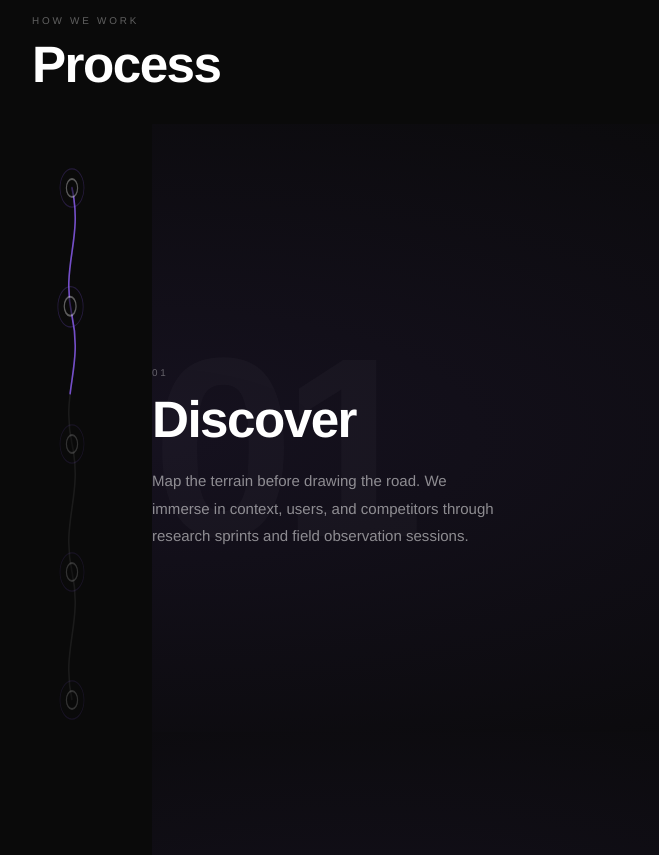
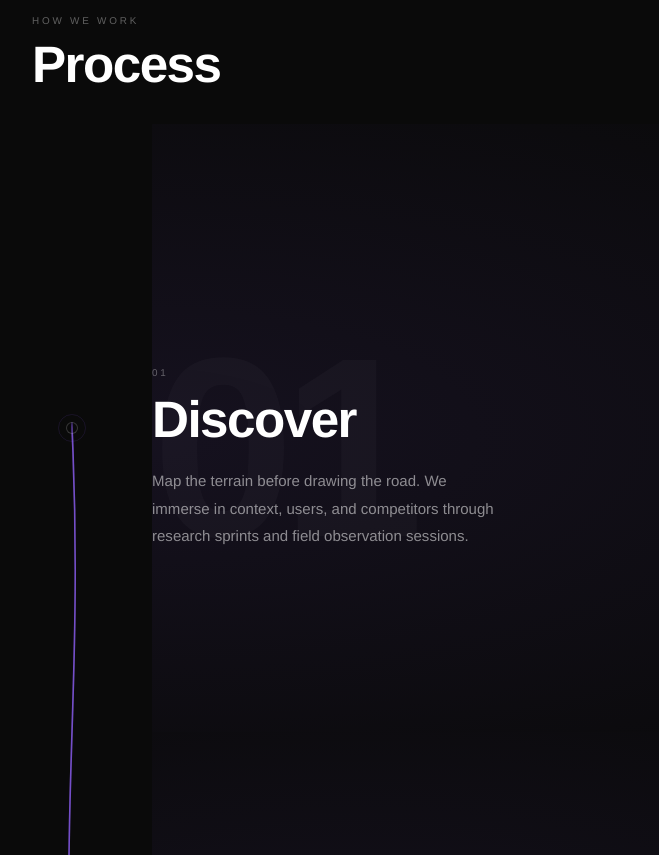
Before and after one commit to PythonicVarun/motion-dev-mcp-poc, a React (Vite) app in the folder claude-code/iterative/: page / in a window 1280 px wide. Shown: the part 1580-2435 px from the top of the page, without its empty margins (56-715 px from the left). Built offline with nearby package versions, Linux system fonts and the light colour scheme.

Commit message:
fix: enhance ProcessSection animations and layout adjustments

```diff
--- a/claude-code/iterative/src/components/ImmersivePortfolio.tsx
+++ b/claude-code/iterative/src/components/ImmersivePortfolio.tsx
@@ -151,30 +151,74 @@ function ProcessSection() {
   const midY = useTransform(scrollYProgress, [0, 1], [100, -100]); // 0.7× relative
   const fgY = useTransform(scrollYProgress, [0, 1], [160, -160]);  // 1.15× relative
 
-  // Node pulse — each fires as the drawn path reaches it
-  const n0Scale = useTransform(scrollYProgress, [0.08, 0.14, 0.22], [1, 1.85, 1]);
-  const n1Scale = useTransform(scrollYProgress, [0.27, 0.33, 0.41], [1, 1.85, 1]);
-  const n2Scale = useTransform(scrollYProgress, [0.46, 0.52, 0.60], [1, 1.85, 1]);
-  const n3Scale = useTransform(scrollYProgress, [0.65, 0.71, 0.79], [1, 1.85, 1]);
-  const n4Scale = useTransform(scrollYProgress, [0.84, 0.90, 0.96], [1, 1.85, 1]);
-  const n0Op = useTransform(scrollYProgress, [0.08, 0.14, 0.22], [0.3, 1, 0.6]);
-  const n1Op = useTransform(scrollYProgress, [0.27, 0.33, 0.41], [0.3, 1, 0.6]);
-  const n2Op = useTransform(scrollYProgress, [0.46, 0.52, 0.60], [0.3, 1, 0.6]);
-  const n3Op = useTransform(scrollYProgress, [0.65, 0.71, 0.79], [0.3, 1, 0.6]);
-  const n4Op = useTransform(scrollYProgress, [0.84, 0.90, 0.96], [0.3, 1, 0.6]);
-  const nodeScales = [n0Scale, n1Scale, n2Scale, n3Scale, n4Scale];
-  const nodeOpacities = [n0Op, n1Op, n2Op, n3Op, n4Op];
+  // Node pulse MotionValues — driven by runtime-measured thresholds (viewport-independent)
+  const ns0 = useMotionValue(1), ns1 = useMotionValue(1), ns2 = useMotionValue(1);
+  const ns3 = useMotionValue(1), ns4 = useMotionValue(1);
+  const no0 = useMotionValue(0.3), no1 = useMotionValue(0.3), no2 = useMotionValue(0.3);
+  const no3 = useMotionValue(0.3), no4 = useMotionValue(0.3);
+  const nodeScales = [ns0, ns1, ns2, ns3, ns4];
+  const nodeOpacities = [no0, no1, no2, no3, no4];
 
-  // Sync strokeDashoffset to scroll progress after measuring path length
   useEffect(() => {
+    const section = sectionRef.current;
+    if (!section) return;
+
     const len = pathRef.current?.getTotalLength() ?? 420;
     setPathLen(len);
     strokeDashoffset.set(len);
+
+    // Measure each step's center scroll-progress threshold from live DOM positions.
+    // Recomputed on resize so viewport-height changes don't break alignment.
+    const computeThresholds = (): number[] => {
+      const vpH = window.innerHeight;
+      const sectionDocTop =
+        section.getBoundingClientRect().top + window.scrollY;
+      const sectionH = section.scrollHeight;
+      const scrollStart = sectionDocTop - vpH;           // progress = 0
+      const range = sectionDocTop + sectionH - scrollStart; // total range
+
+      const h3s = [...section.querySelectorAll("h3")] as HTMLElement[];
+      return ["Discover", "Define", "Design", "Develop", "Deploy"].map((title) => {
+        const h3 = h3s.find((el) => el.textContent?.trim() === title);
+        if (!h3) return 0.5;
+        // Walk up to the step container (first ancestor that has an inline minHeight)
+        let el: HTMLElement | null = h3;
+        while (el && !el.style?.minHeight) el = el.parentElement as HTMLElement | null;
+        if (!el) return 0.5;
+        const r = el.getBoundingClientRect();
+        const centerDocY = r.top + r.height / 2 + window.scrollY;
+        return (centerDocY - vpH / 2 - scrollStart) / range;
+      });
+    };
+
+    let thresholds = computeThresholds();
+    const scales = [ns0, ns1, ns2, ns3, ns4];
+    const opacities = [no0, no1, no2, no3, no4];
+    const HALF = 0.06;
+
     const unsub = scrollYProgress.on("change", (p) => {
-      const t = Math.max(0, Math.min(1, (p - 0.06) / 0.86));
+      // Stroke: draws from first-step threshold to last-step threshold
+      const t = Math.max(
+        0,
+        Math.min(1, (p - thresholds[0]) / (thresholds[4] - thresholds[0]))
+      );
       strokeDashoffset.set(len * (1 - t));
+
+      // Node pulses: peak at each step's threshold
+      thresholds.forEach((center, i) => {
+        const frac = Math.max(0, 1 - Math.abs(p - center) / HALF);
+        scales[i].set(1 + frac * 0.85);
+        opacities[i].set(0.3 + frac * 0.7);
       });
-    return unsub;
+    });
+
+    const onResize = () => { thresholds = computeThresholds(); };
+    window.addEventListener("resize", onResize);
+
+    return () => {
+      unsub();
+      window.removeEventListener("resize", onResize);
+    };
   }, []); // eslint-disable-line react-hooks/exhaustive-deps
 
   return (
@@ -231,24 +275,20 @@ function ProcessSection() {
           gap: "2.5rem",
         }}
       >
-        {/* Sticky SVG path */}
-        <div style={{ width: "80px", flexShrink: 0 }}>
-          <div
-            style={{ position: "sticky", top: "10vh", height: "80vh" }}
-          >
+        {/* Full-height timeline column — spans entire steps column via flex stretch */}
+        <div style={{ width: "80px", flexShrink: 0, position: "relative", alignSelf: "stretch" }}>
+          {/* Path-only SVG — preserveAspectRatio="none" to span full height */}
           <svg
             viewBox="0 0 100 500"
             preserveAspectRatio="none"
-              style={{ width: "100%", height: "100%", overflow: "visible" }}
+            style={{ position: "absolute", top: 0, left: 0, width: "100%", height: "100%", overflow: "visible" }}
           >
-              {/* Ghost track */}
             <path
               d={PROCESS_PATH}
               stroke="rgba(255,255,255,0.07)"
               strokeWidth="2"
               fill="none"
             />
-              {/* Animated drawn path */}
             <motion.path
               ref={pathRef}
               d={PROCESS_PATH}
@@ -259,44 +299,49 @@ function ProcessSection() {
               strokeDasharray={pathLen}
               style={{ strokeDashoffset }}
             />
-              {/* Glow rings */}
+          </svg>
+
+          {/* HTML node circles — percentage-positioned so they stay circular
+              despite the SVG being stretched. cy/500 maps viewBox y → column %. */}
           {NODE_CYS.map((cy, i) => (
-                <motion.circle
-                  key={`ring-${i}`}
-                  cx="50"
-                  cy={cy}
-                  r="15"
-                  fill="none"
-                  stroke="rgba(139,92,246,0.35)"
-                  strokeWidth="1"
+            <div key={i}>
+              {/* Glow ring */}
+              <motion.div
                 style={{
+                  position: "absolute",
+                  left: "50%",
+                  top: `${(cy / 500) * 100}%`,
+                  width: "28px",
+                  height: "28px",
+                  marginLeft: "-14px",
+                  marginTop: "-14px",
+                  borderRadius: "50%",
+                  border: "1px solid rgba(139,92,246,0.4)",
                   scale: nodeScales[i],
                   opacity: nodeOpacities[i],
-                    transformBox: "fill-box",
-                    transformOrigin: "center",
+                  pointerEvents: "none",
                 }}
               />
-              ))}
-              {/* Nodes */}
-              {NODE_CYS.map((cy, i) => (
-                <motion.circle
-                  key={`node-${i}`}
-                  cx="50"
-                  cy={cy}
-                  r="7"
-                  fill="rgba(10,10,10,0.95)"
-                  stroke="rgba(255,255,255,0.55)"
-                  strokeWidth="1.5"
+              {/* Node */}
+              <motion.div
                 style={{
+                  position: "absolute",
+                  left: "50%",
+                  top: `${(cy / 500) * 100}%`,
+                  width: "12px",
+                  height: "12px",
+                  marginLeft: "-6px",
+                  marginTop: "-6px",
+                  borderRadius: "50%",
+                  background: "rgba(10,10,10,0.95)",
+                  border: "1.5px solid rgba(255,255,255,0.6)",
                   scale: nodeScales[i],
                   opacity: nodeOpacities[i],
-                    transformBox: "fill-box",
-                    transformOrigin: "center",
+                  pointerEvents: "none",
                 }}
               />
+            </div>
           ))}
-            </svg>
-          </div>
         </div>
 
         {/* Steps */}
```
Also changed, not shown: 2 other files (tests, documents, lock files or other folders). Lines whose indentation alone changed are shown as unchanged.
